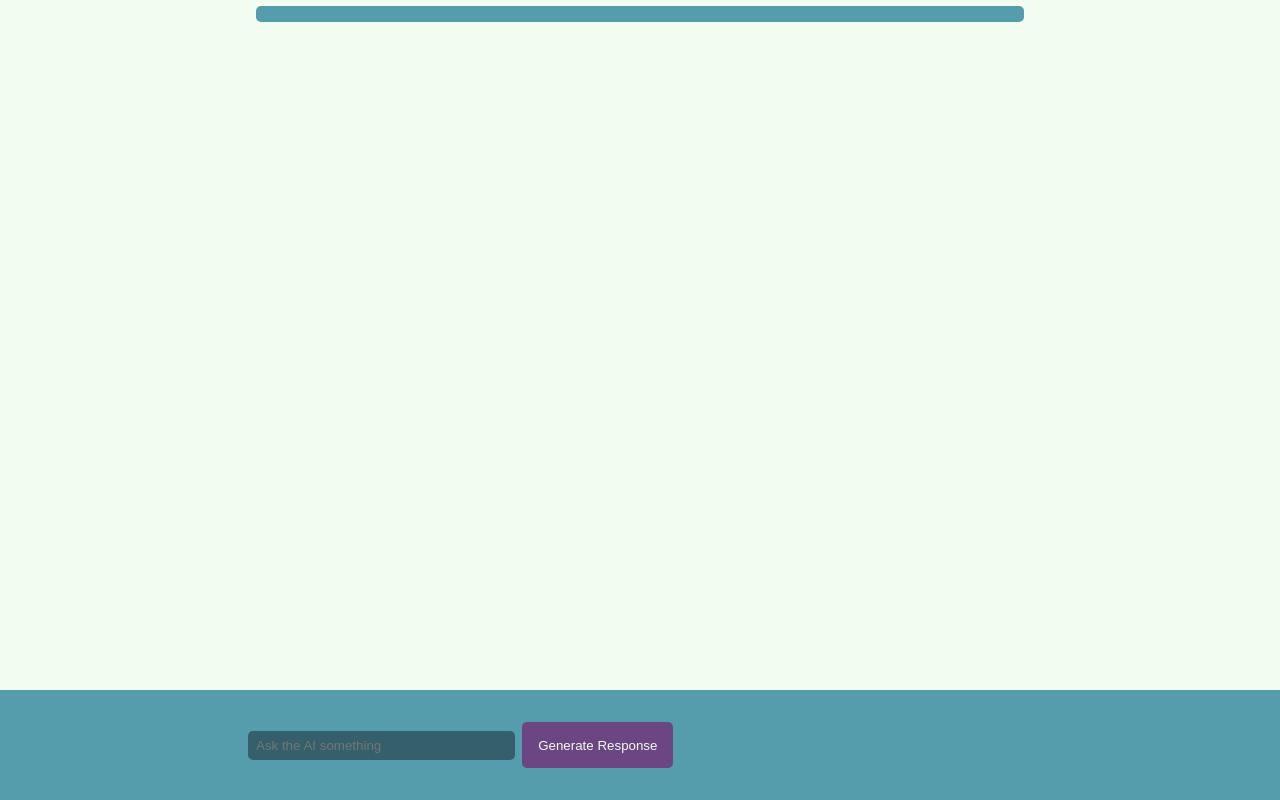
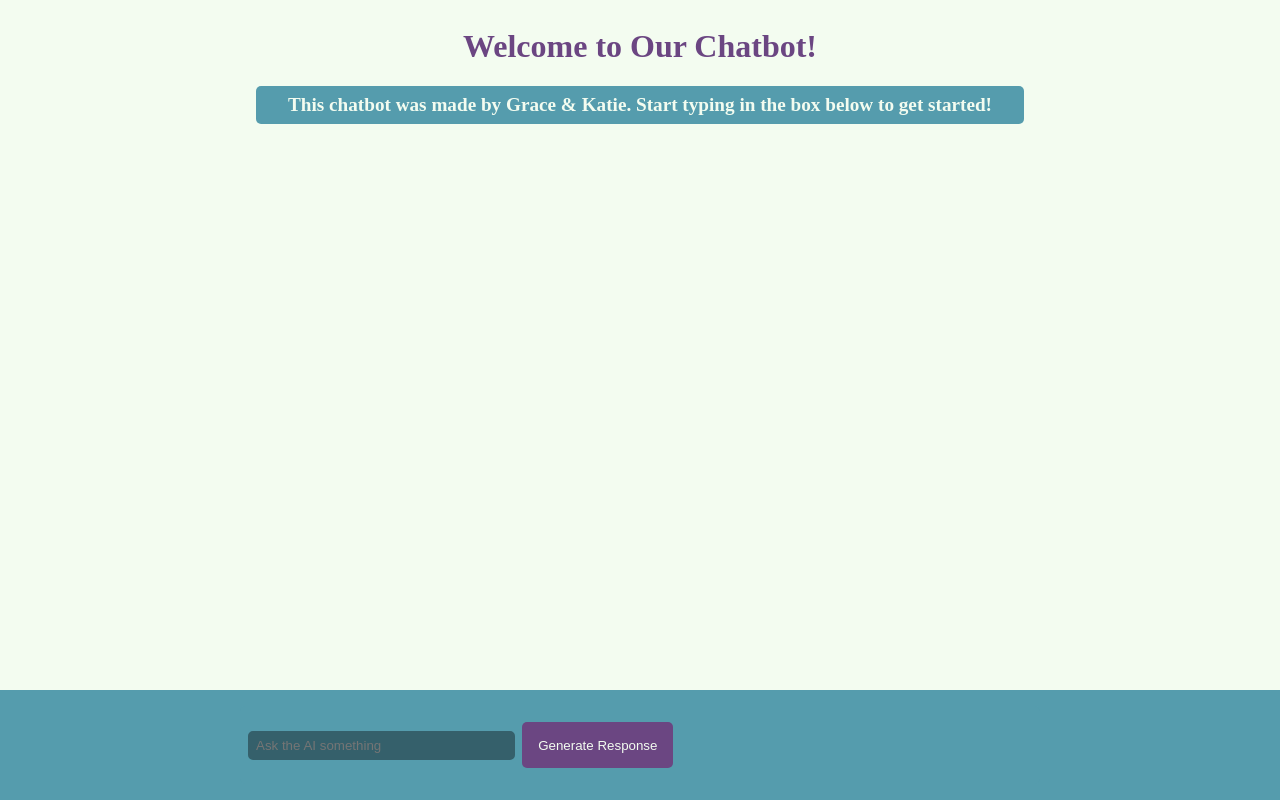
Before and after one commit to DarkRose2021/PRO200, a React (Create React App) app in the folder chatbot/: page / in a window 1280 px wide. Built offline with nearby package versions, Linux system fonts and the light colour scheme; the HTML template or start-up script is replaced by a standard one.

Commit message:
minor changes

```diff
--- a/chatbot/src/App.scss
+++ b/chatbot/src/App.scss
@@ -124,3 +124,14 @@
 	font-weight: bold;
 	color: #2A2A2A;
 }
+
+h1{
+	text-align: center;
+	color: $purple
+}
+
+.start{
+	font-weight: bold;
+	font-size: larger;
+	text-align: center;
+}
--- a/chatbot/src/index.scss
+++ b/chatbot/src/index.scss
@@ -23,10 +23,6 @@ body{
   min-height: 100%;
 }
 
-h1{
-  text-align: center;
-}
-
 @mixin flex-center{
   display: flex;
   align-content: center;
--- a/chatbot/src/pages/Chat.js
+++ b/chatbot/src/pages/Chat.js
@@ -71,7 +71,12 @@ const Chat = () => {
 						))}
 					</div>
 				) : (
-					<div></div>
+					<>
+					<h1>Welcome to Our Chatbot!</h1>
+					<div className="start">
+						This chatbot was made by Grace &amp; Katie. Start typing in the box below to get started!
+					</div>
+					</>
 				)}
 			</div>
 			</div>
```
